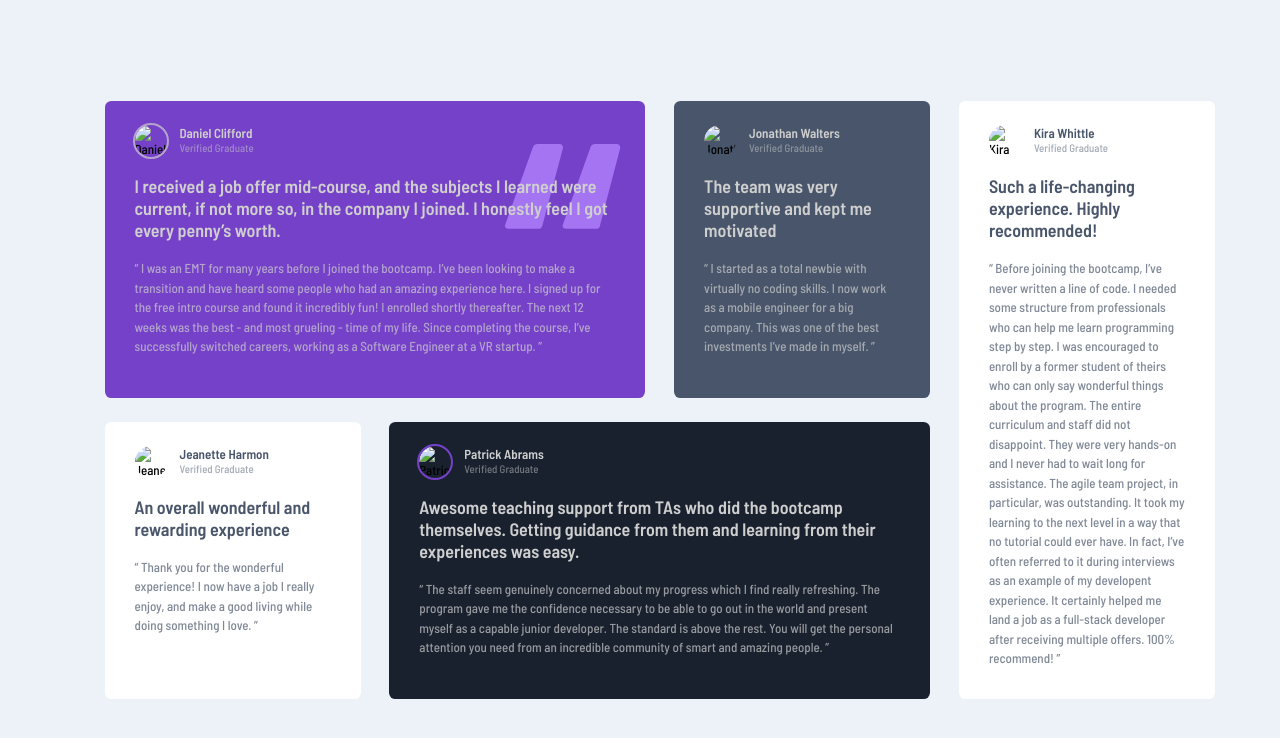
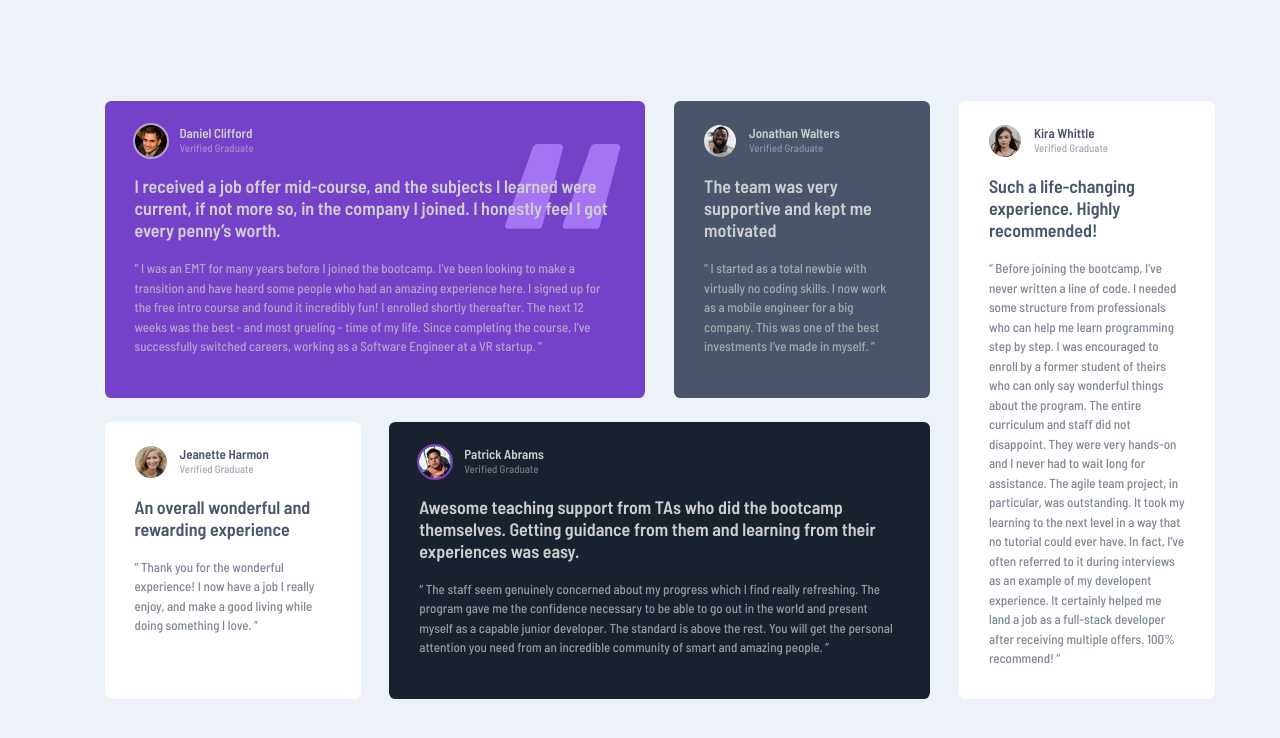
Before and after one commit to d-donne/testimonials-grid-section, a plain HTML site: page index.html in a window 1280 px wide. Drawn offline with nearby package versions, Linux system fonts and the light colour scheme; files that its build step writes are made by us from their sources; the site is published under a folder, as on GitHub Pages, so addresses that start at the root find nothing.

Commit message:
fixed profile images

```diff
--- a/index.html
+++ b/index.html
@@ -17,7 +17,7 @@
   <main class="grid-container">
     <div class="daniel card col-2">
       <div class="profile">
-        <img src="/assets/images/image-daniel.jpg" alt="Daniel Clifford" class="profile__image">
+        <img src="assets/images/image-daniel.jpg" alt="Daniel Clifford" class="profile__image">
         <p class="profile__detail">
           <span class="profile__detail__name">Daniel Clifford</span>
           <span class="profile__detail__status">Verified Graduate</span>
@@ -40,7 +40,7 @@
 
     <div class="jonathan card"> <!-- Jonathan Card -->
       <div class="profile">
-        <img src="/assets/images/image-jonathan.jpg" alt="Jonathan Walters" class="profile__image">
+        <img src="assets/images/image-jonathan.jpg" alt="Jonathan Walters" class="profile__image">
         <p class="profile__detail">
           <span class="profile__detail__name">Jonathan Walters</span>
           <span class="profile__detail__status">Verified Graduate</span>
@@ -59,7 +59,7 @@
 
     <div class="jeanette card text-dark"> <!-- Jeanette Card -->
       <div class="profile">
-        <img src="/assets/images/image-jeanette.jpg" alt="Jeanette Harmon" class="profile__image">
+        <img src="assets/images/image-jeanette.jpg" alt="Jeanette Harmon" class="profile__image">
         <p class="profile__detail">
           <span class="profile__detail__name">Jeanette Harmon</span>
           <span class="profile__detail__status">Verified Graduate</span>
@@ -78,7 +78,7 @@
 
     <div class="patrick card col-2"> <!-- Patrick Card -->
       <div class="profile">
-        <img src="/assets/images/image-patrick.jpg" alt="Patrick Abrams" class="profile__image">
+        <img src="assets/images/image-patrick.jpg" alt="Patrick Abrams" class="profile__image">
         <p class="profile__detail">
           <span class="profile__detail__name">Patrick Abrams</span>
           <span class="profile__detail__status">Verified Graduate</span>
@@ -100,7 +100,7 @@
 
     <div class="kira card text-dark"> <!-- Kira Card -->
       <div class="profile">
-        <img src="/assets/images/image-kira.jpg" alt="Kira Whittle" class="profile__image">
+        <img src="assets/images/image-kira.jpg" alt="Kira Whittle" class="profile__image">
         <p class="profile__detail">
           <span class="profile__detail__name">Kira Whittle</span>
           <span class="profile__detail__status">Verified Graduate</span>
```
